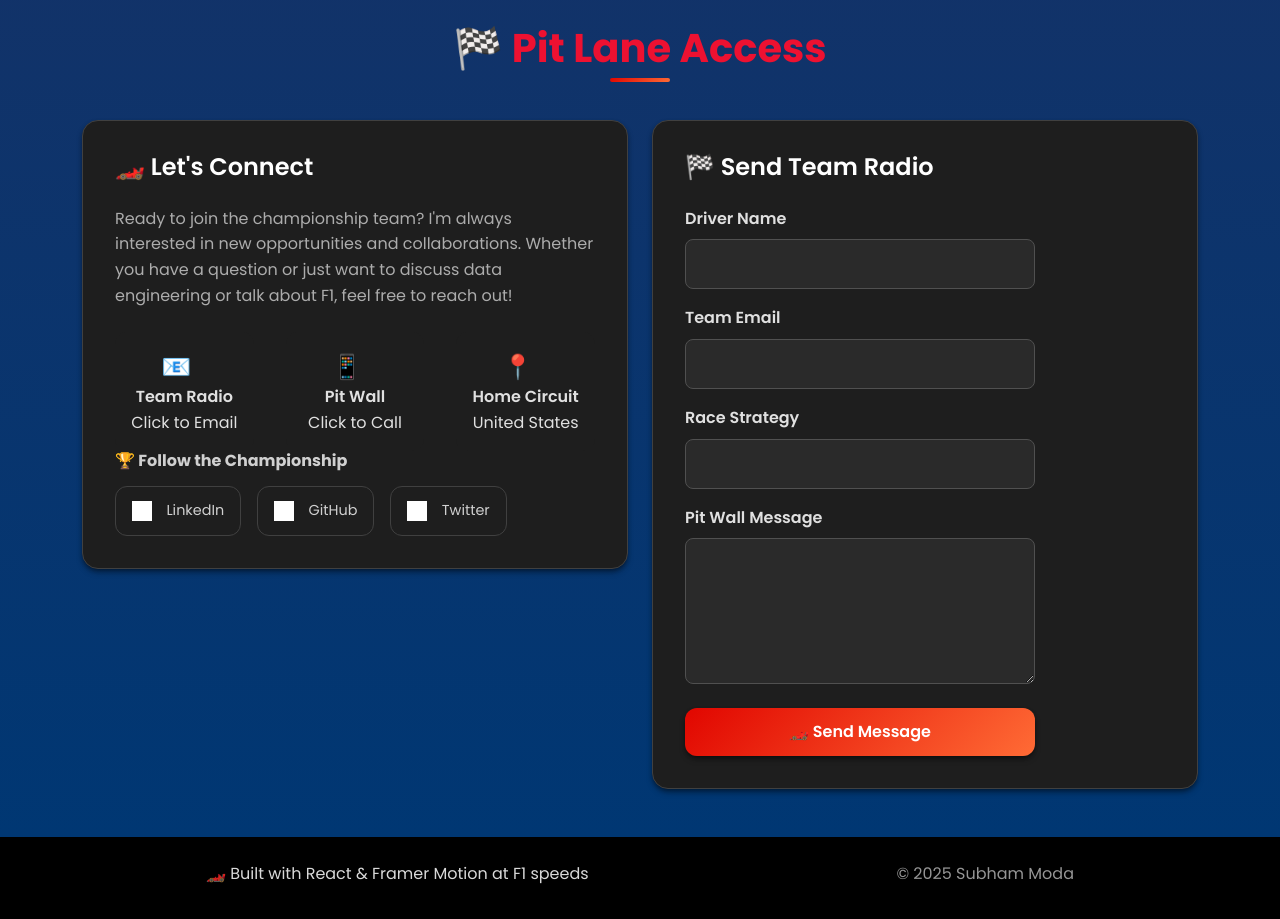
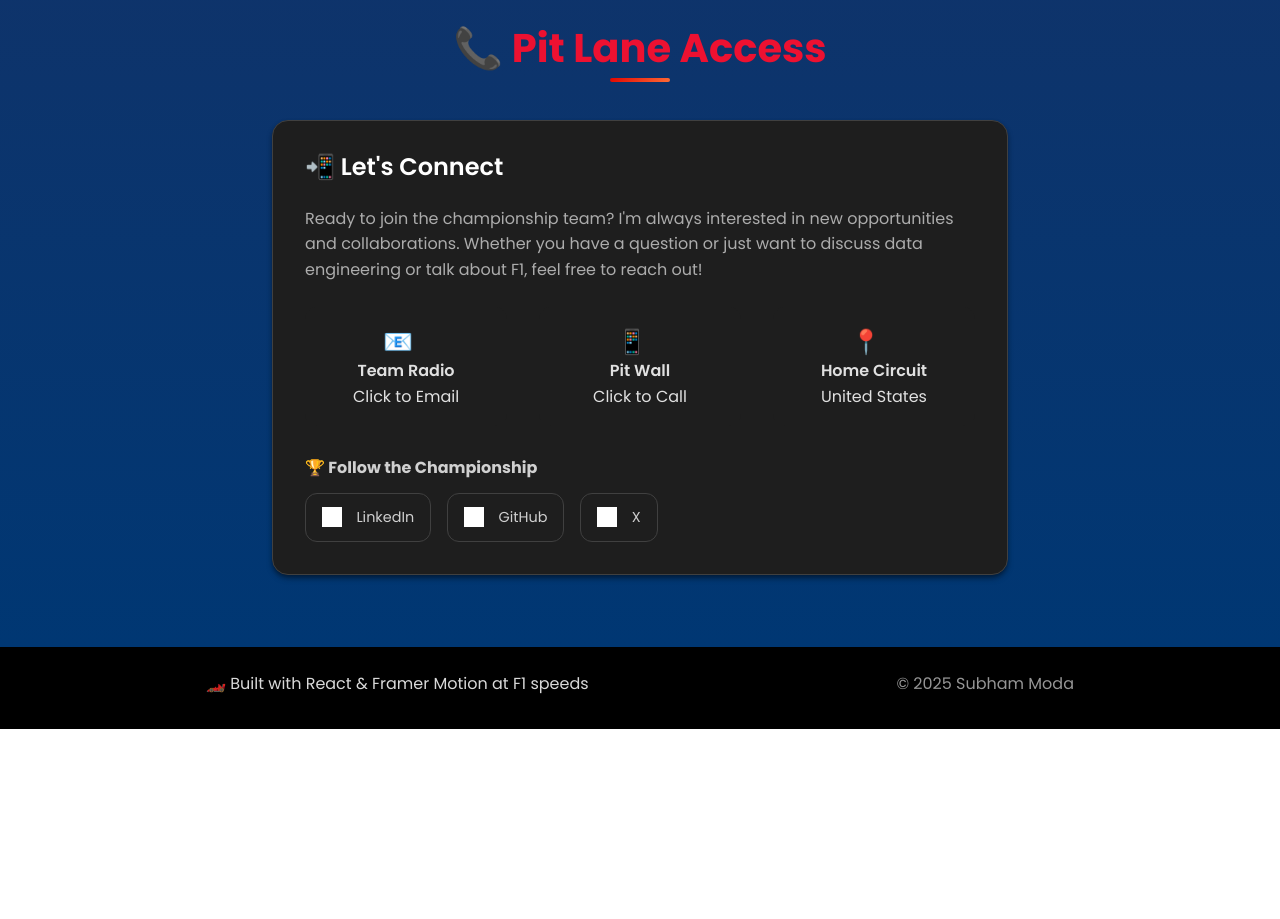
Before and after one commit to subhammoda/subham-moda-portfolio, a React (Vite) app: page / in a window 1280 px wide. Shown: the part 6340-7259 px from the top of the page. After the commit the page ends 7069 px from the top, so only its background shows below. Built offline with nearby package versions, Linux system fonts and the light colour scheme; grey boxes are pictures that could not be loaded.

Commit message:
updated layout

```diff
--- a/src/components/Contact.jsx
+++ b/src/components/Contact.jsx
@@ -63,7 +63,7 @@ export default function Contact() {
       color: '#333'
     },
     {
-      name: 'Twitter',
+      name: 'X',
       icon: 'https://cdn.jsdelivr.net/gh/simple-icons/simple-icons/icons/x.svg',
       url: 'https://x.com/modasubham',
       color: '#1a1a1a'
@@ -79,23 +79,21 @@ export default function Contact() {
         viewport={{ once: true }}
         className="section-title"
       >
-        <h2>🏁 Pit Lane Access</h2>
+        <h2>📞 Pit Lane Access</h2>
       </motion.div>
 
-      <div className="row" style={{ display: 'flex', alignItems: 'stretch' }}>
+      <div className="row justify-content-center">
         <motion.div
-          initial={{ opacity: 0, x: -50 }}
-          whileInView={{ opacity: 1, x: 0 }}
+          initial={{ opacity: 0, y: 50 }}
+          whileInView={{ opacity: 1, y: 0 }}
           transition={{ duration: 0.8, delay: 0.2 }}
           viewport={{ once: true }}
-          className="col-lg-6 mb-4"
-          style={{ display: 'flex' }}
+          className="col-lg-8 col-md-10 col-sm-12 mb-4"
         >
           <div className="card" style={{ width: '100%', display: 'flex', flexDirection: 'column' }}>
-            <h4 className="mb-4">🏎️ Let's Connect</h4>
+            <h4 className="mb-4">📲 Let's Connect</h4>
             <p className="contact-intro mb-4">
-              Ready to join the championship team? I'm always interested in new opportunities and collaborations.
-              Whether you have a question or just want to discuss data engineering or talk about F1, feel free to reach out!
+              Ready to join the championship team? I'm always interested in new opportunities and collaborations. Whether you have a question or just want to discuss data engineering or talk about F1, feel free to reach out!
             </p>
 
             <div className="contact-info">
@@ -123,7 +121,7 @@ export default function Contact() {
               ))}
             </div>
 
-            <div className="social-links" style={{ marginTop: 'auto' }}>
+            <div className="social-links" style={{ marginTop: '2rem' }}>
               <h6 className="mb-3">🏆 Follow the Championship</h6>
               <div className="social-icons">
                 {socialLinks.map((social, index) => (
@@ -148,82 +146,6 @@ export default function Contact() {
             </div>
           </div>
         </motion.div>
-
-        <motion.div
-          initial={{ opacity: 0, x: 50 }}
-          whileInView={{ opacity: 1, x: 0 }}
-          transition={{ duration: 0.8, delay: 0.4 }}
-          viewport={{ once: true }}
-          className="col-lg-6"
-          style={{ display: 'flex' }}
-        >
-          <div className="card" style={{ width: '100%', display: 'flex', flexDirection: 'column' }}>
-            <h4 className="mb-4">🏁 Send Team Radio</h4>
-            <form onSubmit={handleSubmit} className="contact-form">
-              <div className="form-group mb-3">
-                <label htmlFor="name" className="form-label">Driver Name</label>
-                <input
-                  type="text"
-                  id="name"
-                  name="name"
-                  value={formData.name}
-                  onChange={handleChange}
-                  className="form-control"
-                  required
-                />
-              </div>
-
-              <div className="form-group mb-3">
-                <label htmlFor="email" className="form-label">Team Email</label>
-                <input
-                  type="email"
-                  id="email"
-                  name="email"
-                  value={formData.email}
-                  onChange={handleChange}
-                  className="form-control"
-                  required
-                />
-              </div>
-
-              <div className="form-group mb-3">
-                <label htmlFor="subject" className="form-label">Race Strategy</label>
-                <input
-                  type="text"
-                  id="subject"
-                  name="subject"
-                  value={formData.subject}
-                  onChange={handleChange}
-                  className="form-control"
-                  required
-                />
-              </div>
-
-              <div className="form-group mb-4">
-                <label htmlFor="message" className="form-label">Pit Wall Message</label>
-                <textarea
-                  id="message"
-                  name="message"
-                  value={formData.message}
-                  onChange={handleChange}
-                  className="form-control"
-                  rows="5"
-                  required
-                ></textarea>
-              </div>
-
-              <motion.button
-                type="submit"
-                className="btn btn-primary w-100"
-                disabled={isSubmitting}
-                whileHover={{ scale: 1.02 }}
-                whileTap={{ scale: 0.98 }}
-              >
-                {isSubmitting ? '🏁 Sending...' : '🏎️ Send Message'}
-              </motion.button>
-            </form>
-          </div>
-        </motion.div>
       </div>
     </section>
   );
```
